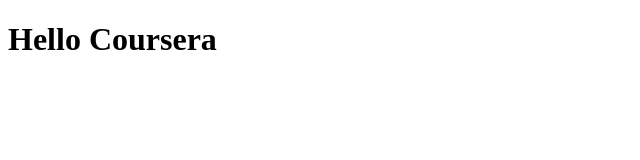
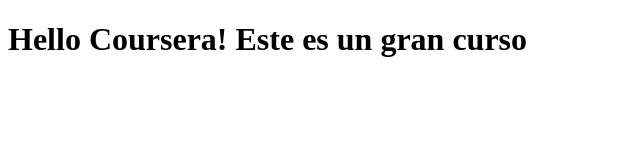
Before and after one commit to Sergio-La/Coursera-test, a plain HTML site: page site/index.html in a window 1280 px wide. Shown: the whole page, without its empty margins (0-640 px from the left). Drawn offline with Linux system fonts and the light colour scheme.

Commit message:
Adición a nuestra página

```diff
--- a/site/index.html
+++ b/site/index.html
@@ -5,7 +5,7 @@
 	<title>Hello coursera</title>
 </head>
 <body>
-	<h1>Hello Coursera</h1>
+	<h1>Hello Coursera! Este es un gran curso</h1>
 
 </body>
 </html>
```
